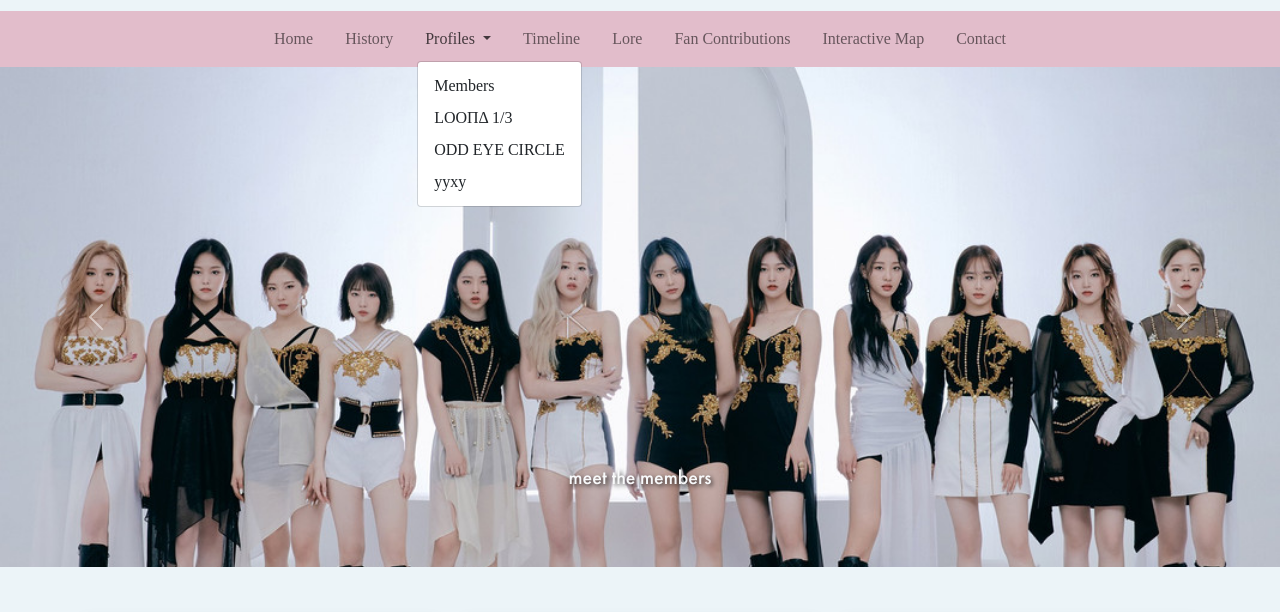
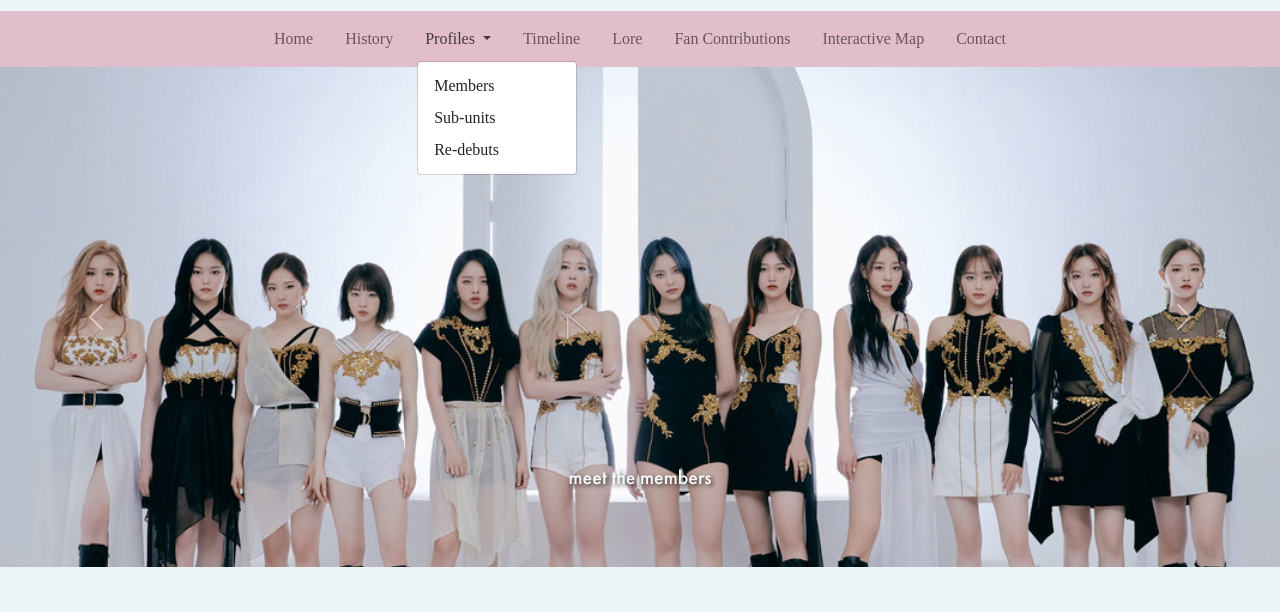
Before and after one commit to a-looft/P4, a plain HTML site: page index.html in a window 1280 px wide. Both pictures are taken after a click on the button "Profiles". Shown: the part 137-749 px from the top of the page. Drawn offline with nearby package versions, Linux system fonts and the light colour scheme.

Commit message:
Add files via upload

```diff
--- a/index.html
+++ b/index.html
@@ -38,10 +38,9 @@
                             Profiles
                         </a>
                         <ul class="dropdown-menu" aria-labelledby="profilesDropdown">
-                            <li><a class="dropdown-item" href="profile1.html">Members</a></li>
-                            <li><a class="dropdown-item" href="profile2.html">LOOΠΔ 1/3</a></li>
-                            <li><a class="dropdown-item" href="profile3.html">ODD EYE CIRCLE</a></li>
-                            <li><a class="dropdown-item" href="profile4.html">yyxy</a></li>
+                            <li><a class="dropdown-item" href="profiles.html#members">Members</a></li>
+                            <li><a class="dropdown-item" href="profiles.html#subunits">Sub-units</a></li>
+                            <li><a class="dropdown-item" href="profiles.html#redebuts">Re-debuts</a></li>
                         </ul>
                     </li>
                     <li class="nav-item mx-2">
--- a/styles/main.css
+++ b/styles/main.css
@@ -113,6 +113,11 @@ body {
 .custom-navbar {
     background-color: #e2bdcb;
     font-family: 'Didot', serif;
+}
+
+.nav-item.dropdown:hover .dropdown-menu {
+    display: block; /* Show dropdown on hover */
+    animation: fadeIn 0.3s ease-in-out; /* Optional: Add fade-in animation */
 }
 
 .navbar .nav-link {
```
